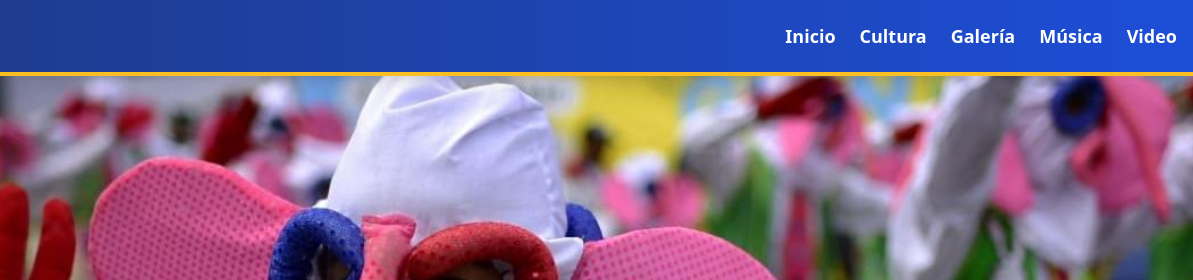
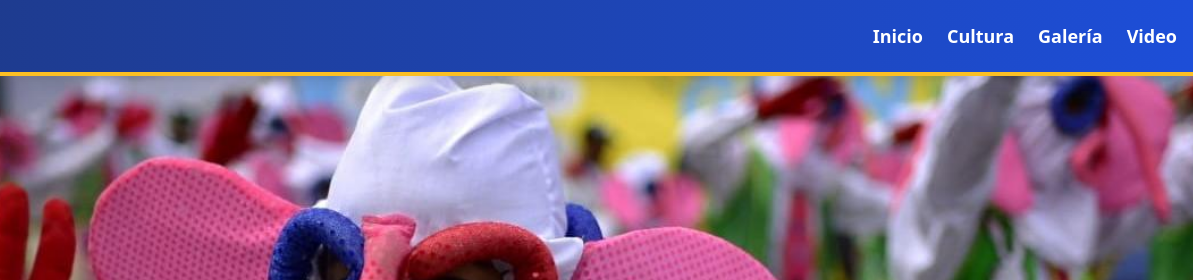
Before and after one commit to AlessandroMeneses/AI, a plain HTML site: page index.html in a window 1280 px wide. Shown: the top 280 px of the page, 87-1280 px from the left. Drawn offline with nearby package versions, Linux system fonts and the light colour scheme.

Commit message:
Update index.html

```diff
--- a/index.html
+++ b/index.html
@@ -135,7 +135,6 @@
         <li><a href="#inicio" class="nav-link text-white text-lg font-semibold">Inicio</a></li>
         <li><a href="#cultura" class="nav-link text-white text-lg font-semibold">Cultura</a></li>
         <li><a href="#galeria" class="nav-link text-white text-lg font-semibold">Galería</a></li>
-        <li><a href="#musica" class="nav-link text-white text-lg font-semibold">Música</a></li>
         <li><a href="#video" class="nav-link text-white text-lg font-semibold">Video</a></li>
       </ul>
     </nav>
@@ -153,7 +152,6 @@
       <li><a href="#inicio" class="block text-white text-lg font-semibold hover:text-yellow-400">Inicio</a></li>
       <li><a href="#cultura" class="block text-white text-lg font-semibold hover:text-yellow-400">Cultura</a></li>
       <li><a href="#galeria" class="block text-white text-lg font-semibold hover:text-yellow-400">Galería</a></li>
-      <li><a href="#musica" class="block text-white text-lg font-semibold hover:text-yellow-400">Música</a></li>
       <li><a href="#video" class="block text-white text-lg font-semibold hover:text-yellow-400">Video</a></li>
     </ul>
   </div>
```
